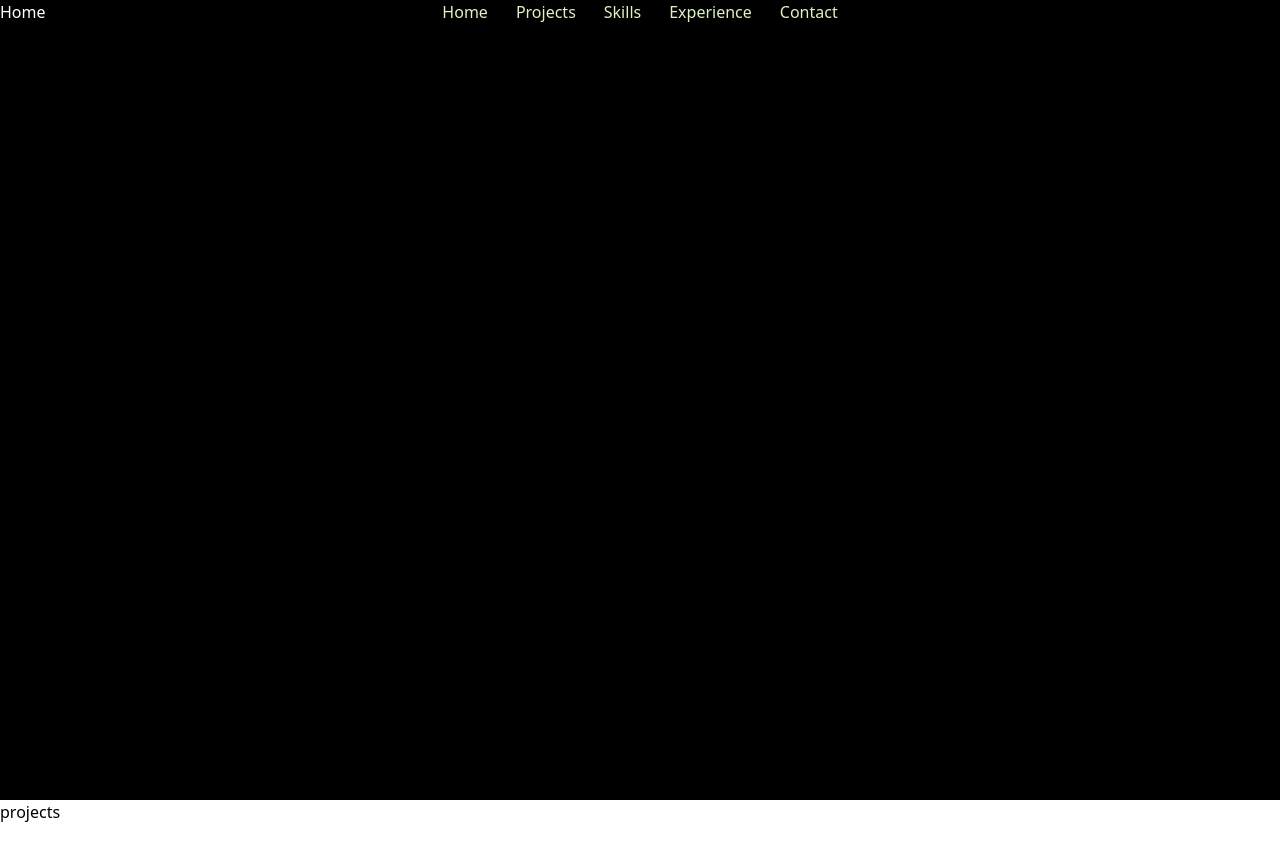
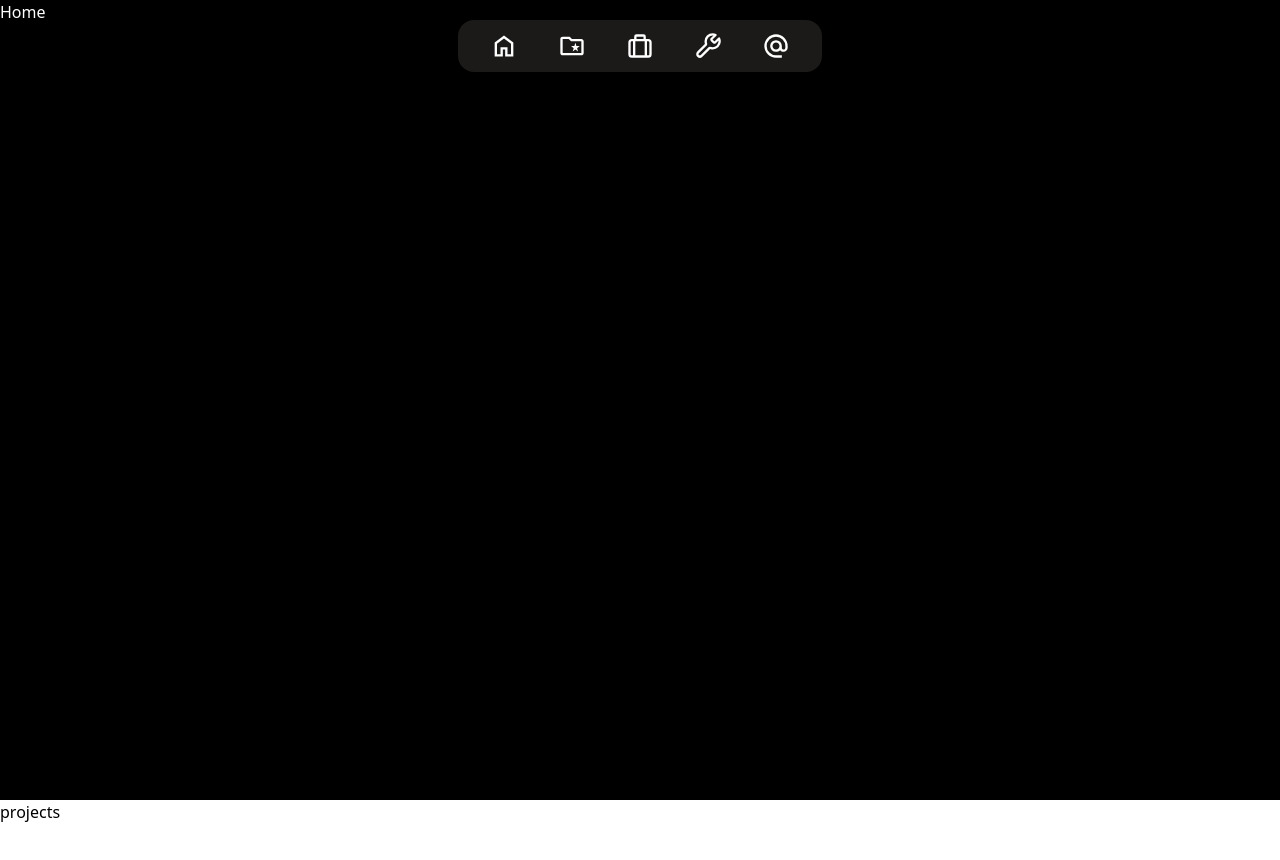
Before and after one commit to se-eun-park/seeunWebPortfolio, a Next.js app: page / in a window 1280 px wide. Shown: the top 860 px of the page. Built offline with nearby package versions, Linux system fonts and the light colour scheme.

Commit message:
style: navBar css 작업업

```diff
--- a/src/components/NavBar/navBar.tsx
+++ b/src/components/NavBar/navBar.tsx
@@ -1,14 +1,29 @@
 import NavBarItem from './navBarItem'
+import { HomeIcon, FolderIcon, BagIcon, ToolIcon, AtIcon } from '@/assets/svg'
 
 export default function NavBar() {
   return (
-    <nav className='text-point-green w-full flex justify-center items-center fixed top-0'>
-      <div className='flex gap-7 w-fit bg-black'>
-        <NavBarItem path='home'>Home</NavBarItem>
-        <NavBarItem path='projects'>Projects</NavBarItem>
-        <NavBarItem path='skills'>Skills</NavBarItem>
-        <NavBarItem path='experience'>Experience</NavBarItem>
-        <NavBarItem path='contact'>Contact</NavBarItem>
+    <nav className='w-full flex justify-center items-center fixed top-5'>
+      <div className='flex items-center gap-10 px-8 py-3 w-fit bg-black-400 rounded-2xl'>
+        <NavBarItem path='home'>
+          <HomeIcon width={28} height={28} fill='#FFFFFF' />
+        </NavBarItem>
+
+        <NavBarItem path='projects'>
+          <FolderIcon width={28} height={28} fill='#FFFFFF' />
+        </NavBarItem>
+
+        <NavBarItem path='experience'>
+          <BagIcon width={28} height={28} fill='#FFFFFF' />
+        </NavBarItem>
+
+        <NavBarItem path='skills'>
+          <ToolIcon width={28} height={28} />
+        </NavBarItem>
+
+        <NavBarItem path='contact'>
+          <AtIcon width={28} height={28} fill='#FFFFFF' />
+        </NavBarItem>
       </div>
     </nav>
   )
--- a/src/components/NavBar/navBarItem.tsx
+++ b/src/components/NavBar/navBarItem.tsx
@@ -1,18 +1,55 @@
 'use client'
+
+import { useState } from 'react'
 
 type NavBarItemProps = {
   children: React.ReactNode
   path: string
 }
 
+type HoverTextMapProps = {
+  [key: string]: string
+}
+
+const hoverTextMap: HoverTextMapProps = {
+  home: '홈',
+  projects: '프로젝트',
+  experience: '활동',
+  skills: '기술 스택',
+  contact: '연락처',
+}
+
 export default function NavBarItem({ children, path }: NavBarItemProps) {
+  const [isHover, setIsHover] = useState(false)
+
   const handleOnClick = () => {
     window.history.pushState(null, '', `/?section=${path}`)
   }
 
+  const handleOnMouseEnter = () => {
+    setIsHover(true)
+  }
+
+  const handleOnMouseLeave = () => {
+    setIsHover(false)
+  }
+
   return (
-    <button onClick={handleOnClick} className='cursor-pointer'>
+    <button
+      onClick={handleOnClick}
+      onMouseEnter={handleOnMouseEnter}
+      onMouseLeave={handleOnMouseLeave}
+      className='cursor-pointer relative'
+    >
       {children}
+
+      <div
+        className={`absolute ${
+          isHover ? 'opacity-100 top-11' : 'opacity-0 top-4'
+        } transition-all duration-500 ease-in-out left-1/2 -translate-x-1/2 bg-black-300 px-3 py-0.5 rounded-lg text-sm pointer-events-none`}
+      >
+        <p className='text-white min-w-max text-center font-pretendard-400'>{hoverTextMap[path]}</p>
+      </div>
     </button>
   )
 }
```
